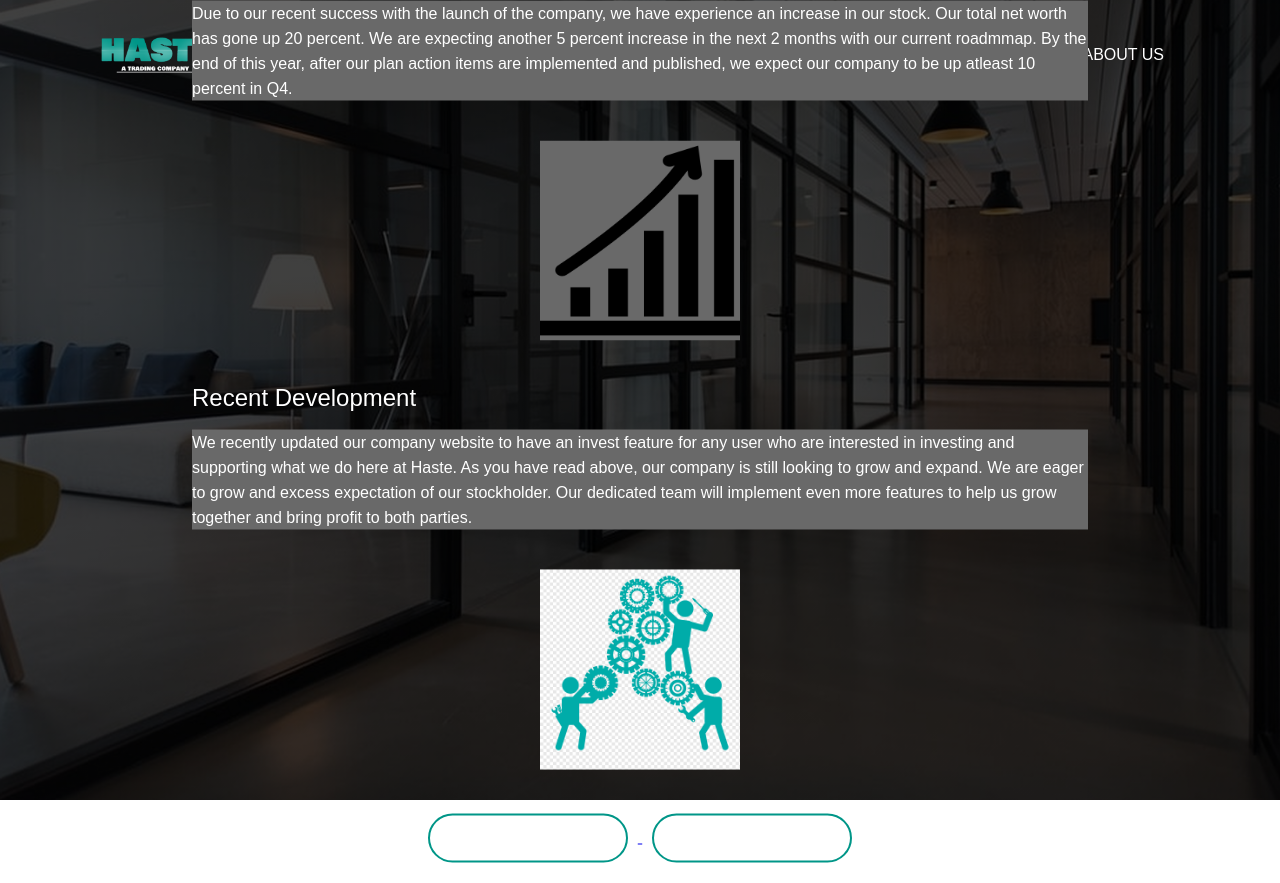
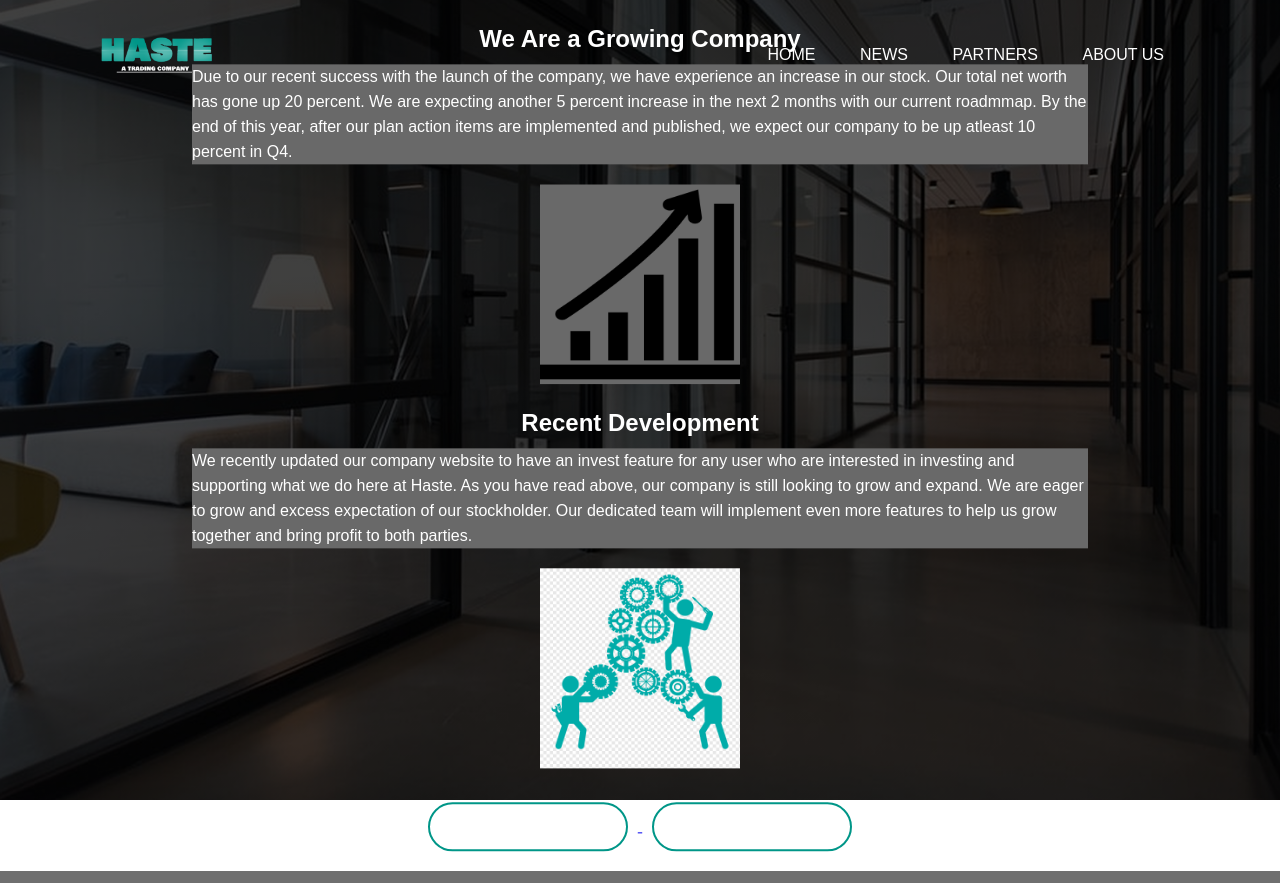
Before and after one commit to DannyDiep963/haste, a Flask app: page /news in a window 1280 px wide. Run offline with Flask 2, Linux system fonts and the light colour scheme.

Commit message:
edited formatting of news page

```diff
--- a/static/css/news.css
+++ b/static/css/news.css
@@ -58,7 +58,7 @@
     width: 100%;
     position: absolute;
     top: 50%;
-    transform: translateY(-50%);
+    transform: translateY(-45%);
     text-align: center;
     color:#fff;
 }
@@ -71,14 +71,14 @@
 
 .content h2{
     margin: 20px auto;
-    margin-left: 15%;
     font-weight: 100;
-    line-height: 25px;
-    text-align: left;
+    line-height: 10px;
+    text-align: center;
+    font-weight: 700;
 }
 
 .content p{
-    margin: 20px auto;
+    margin: 10px auto;
     margin-left: 15%;
     margin-right: 15%;
     font-weight: 100;
@@ -88,7 +88,7 @@
 }
 
 .content img{
-    margin: 20px auto;
+    margin: 10px auto;
     background-color: dimgray;
 }
 
--- a/templates/news.html
+++ b/templates/news.html
@@ -23,7 +23,6 @@
         </div>
 
         <div class="content">
-            <hl>HASTE TRADING COMPANY NEWS</hl>
             <h2>We Are a Growing Company</h2>
             <p>
                 Due to our recent success with the launch of the company, we have experience
--- a/templates/partners.html
+++ b/templates/partners.html
@@ -23,8 +23,8 @@
         </div>
 
         <div class="content">
-            <hl>HASTE TRADING COMPANY NEWS</hl>
-            <p>News will be here</p>
+            <hl>HASTE TRADING COMPANY PARTNERS</hl>
+            <p>Partners</p>
             {% if current_user.is_authenticated %}
                 <a href="{{ url_for('logout') }}">
                     <button type="button"><span></span>LOGOUT</button>
```
